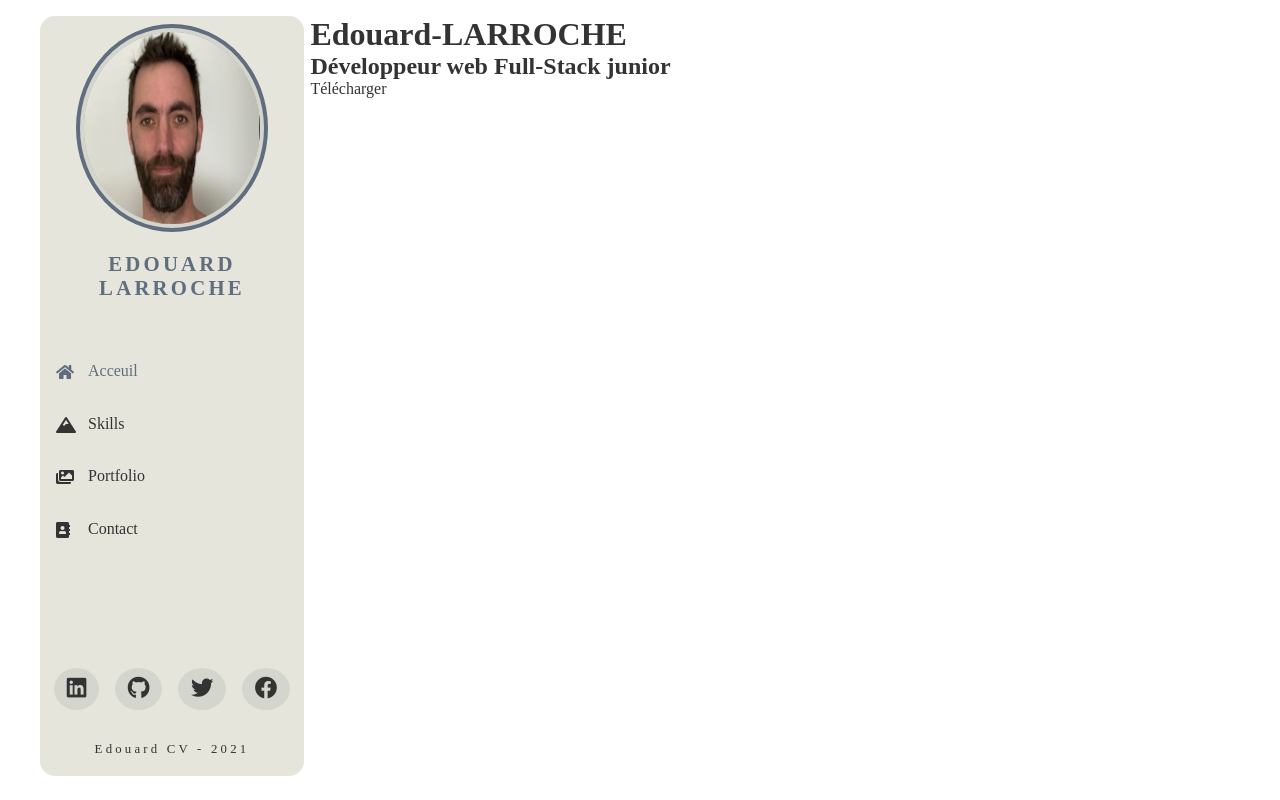
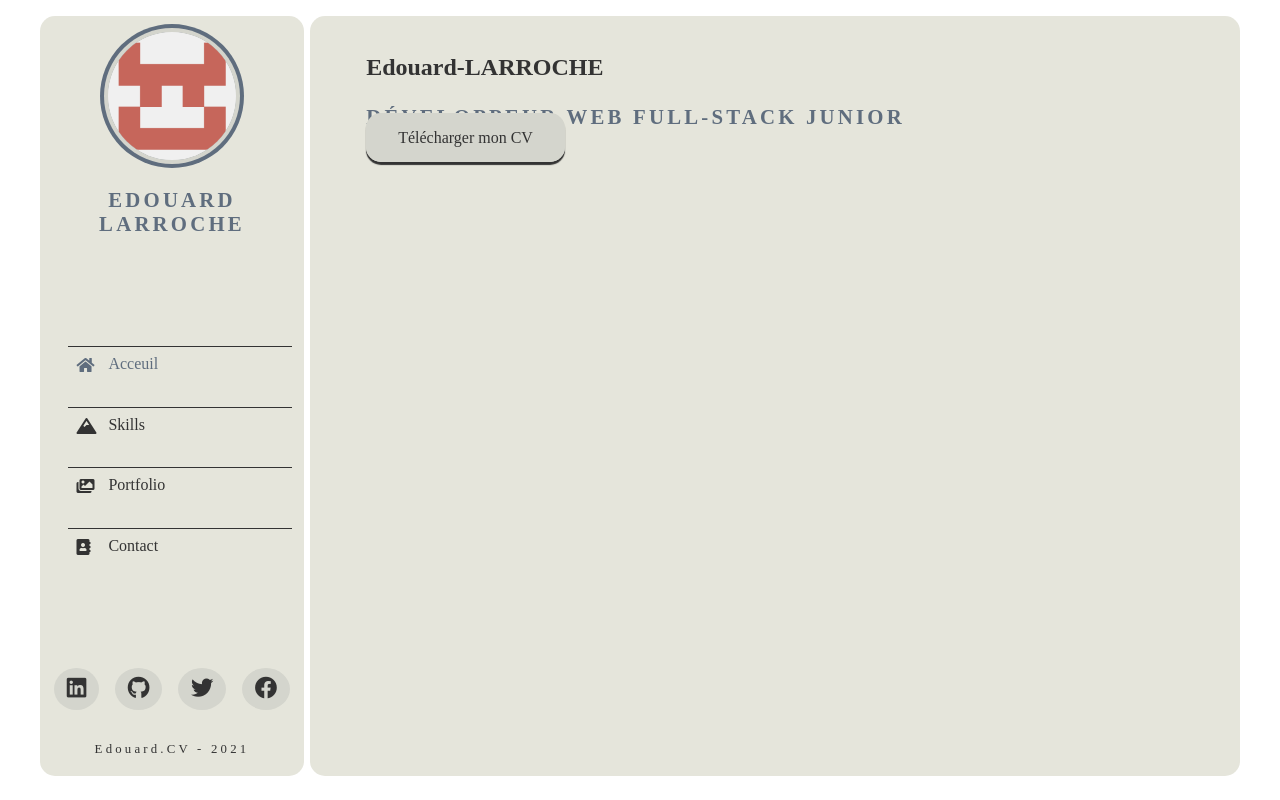
Before and after one commit to Edouard-LARROCHE/CV-reactjs, a React (Create React App) app: page / in a window 1280 px wide. Built offline with nearby package versions, Linux system fonts and the light colour scheme.

Commit message:
add styles scss home page

```diff
--- a/src/components/Navigation.js
+++ b/src/components/Navigation.js
@@ -6,7 +6,7 @@ export default function Navigation() {
     <div className='sidebar'>
       <div className='id'>
         <div className='idcontent'>
-          <img src='./assets/avatar2.png' alt='background' />
+          <img src='./assets/git.png' alt='background' />
           <h3> Edouard LARROCHE</h3>
         </div>
       </div>
@@ -63,7 +63,7 @@ export default function Navigation() {
           </li>
         </ul>
         <div className='signature'>
-          <p>Edouard CV - 2021</p>
+          <p>Edouard.CV - 2021</p>
         </div>
       </div>
     </div>
--- a/src/pages/Home.js
+++ b/src/pages/Home.js
@@ -7,11 +7,11 @@ export default function Home() {
       <Navigation />
       <div className='homeContent'>
         <div className='content'>
-          <h1>Edouard-LARROCHE</h1>
-          <h2>Développeur web Full-Stack junior</h2>
+          <h2>Edouard-LARROCHE</h2>
+          <h3>Développeur web Full-Stack junior</h3>
           <div className='pdf'>
             <a href='./assets/cv.pdf' target='_blank'>
-              Télécharger
+              Télécharger mon CV
             </a>
           </div>
         </div>
--- a/src/styles/components/_navigation.scss
+++ b/src/styles/components/_navigation.scss
@@ -29,10 +29,11 @@
   transform: translateX(-50%);
   width: 100%;
 }
+
 img {
+  height: 8rem;
+  width: 8rem;
   margin-top: 1rem;
-  width: 11rem;
-  height: 12rem;
   border-radius: 50%;
   box-shadow: 0 0 0 4px $color-3, 0 0 0 8px $color-1;
 }
@@ -49,8 +50,8 @@ h3 {
 
 .navigation {
   grid-area: 2;
-  padding-top: 6rem;
-  padding-bottom: 6rem;
+  padding-top: 5rem;
+  padding-bottom: 5rem;
   padding-left: 1rem;
   ul {
     height: 100%;
@@ -58,6 +59,9 @@ h3 {
 
     li {
       font-size: 1rem;
+      border-top: 1px solid $black;
+      padding: 0.5rem;
+      margin: 0 5%;
       position: relative;
 
       &:hover i {
@@ -76,6 +80,12 @@ h3 {
     span {
       margin-left: 2rem;
     }
+  }
+}
+
+@media screen and (max-width: 850px) {
+  li {
+    border-top: none !important;
   }
 }
 
--- a/src/styles/pages/_home.scss
+++ b/src/styles/pages/_home.scss
@@ -0,0 +1,59 @@
+.home {
+  .homeContent {
+    background-color: $color-2;
+    min-height: $minHeight;
+    width: 100%;
+    min-height: 500px;
+    border-radius: $borderRadius;
+    position: relative;
+    overflow: hidden;
+
+    &:after {
+      content: '';
+      position: absolute;
+      height: 100%;
+      width: inherit;
+      z-index: -1;
+    }
+
+    .content {
+      position: absolute;
+      top: 5%;
+      left: 6%;
+      font-family: $font-1;
+
+      //   h2 {
+      //     font-size: 2rem;
+      //     font-family: $font-1;
+      //     color: $color-1;
+      //     text-transform: uppercase;
+      //     text-shadow: 2px 2px 2px $black;
+      //   }
+      //   h3 {
+      //     font-size: 2.5rem;
+      //     padding: 1.5rem 0 7rem;
+      //     color: $color-3;
+      //     text-shadow: 1px 4px 1px $black;
+      //   }
+      .pdf {
+        a {
+          font-size: 1rem;
+          background: $color-3;
+          padding: 1rem 2rem;
+          border-radius: $borderRadius;
+          box-shadow: 0 3px 1px $black;
+          transition: 0.2s ease;
+
+          &:hover {
+            background: $color-2;
+          }
+        }
+      }
+    }
+  }
+}
+@media screen and (max-width: 850px) {
+  .homeContent {
+    margin: 0 !important;
+  }
+}
--- a/src/styles/styles.scss
+++ b/src/styles/styles.scss
@@ -1,2 +1,7 @@
 @import './settings';
 @import './components/navigation';
+@import './pages/home';
+@import './pages/contact';
+@import './pages/portfolio';
+@import './pages/skills';
+@import './pages/notFound';
```
Also changed, not shown: public/assets/git.png (added).
